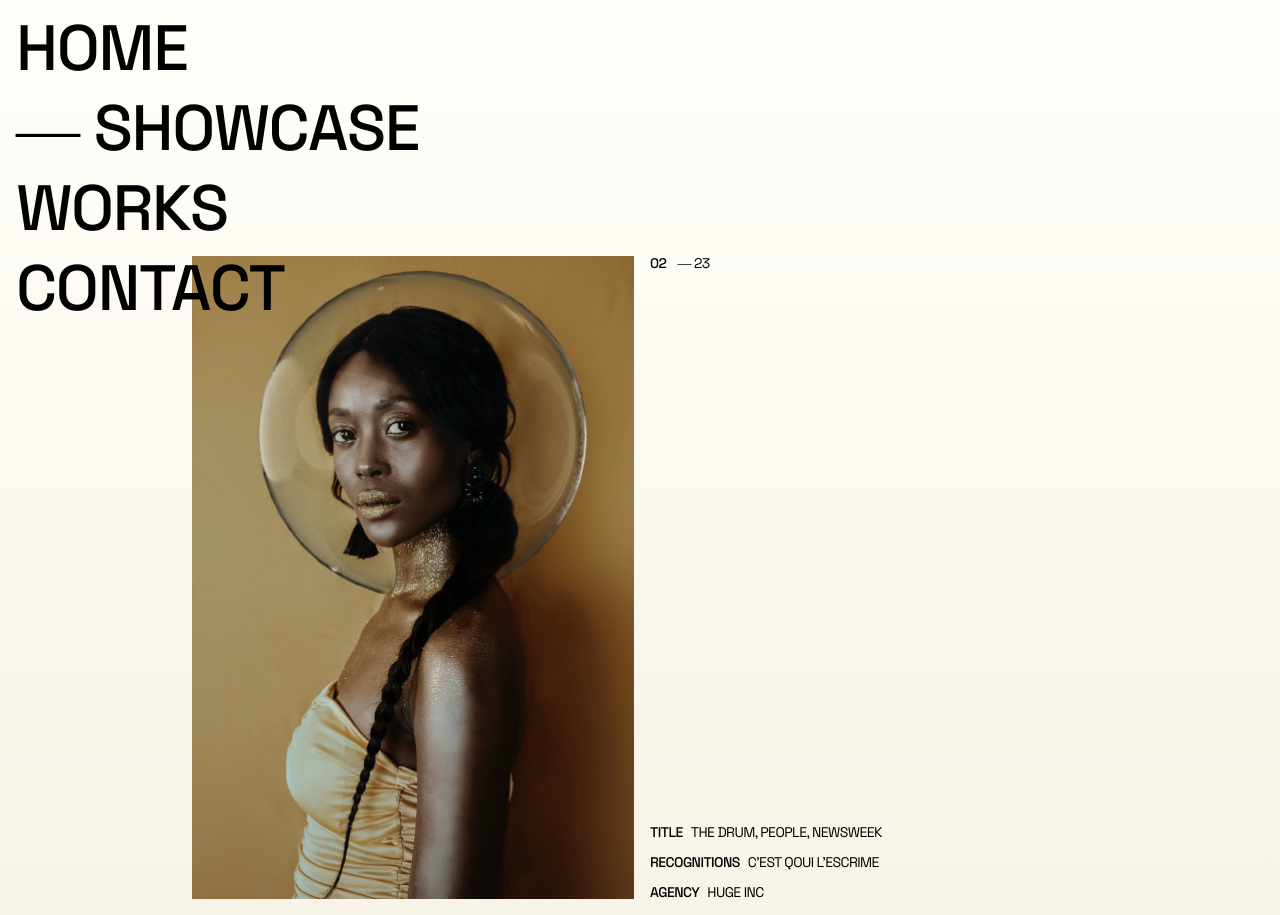
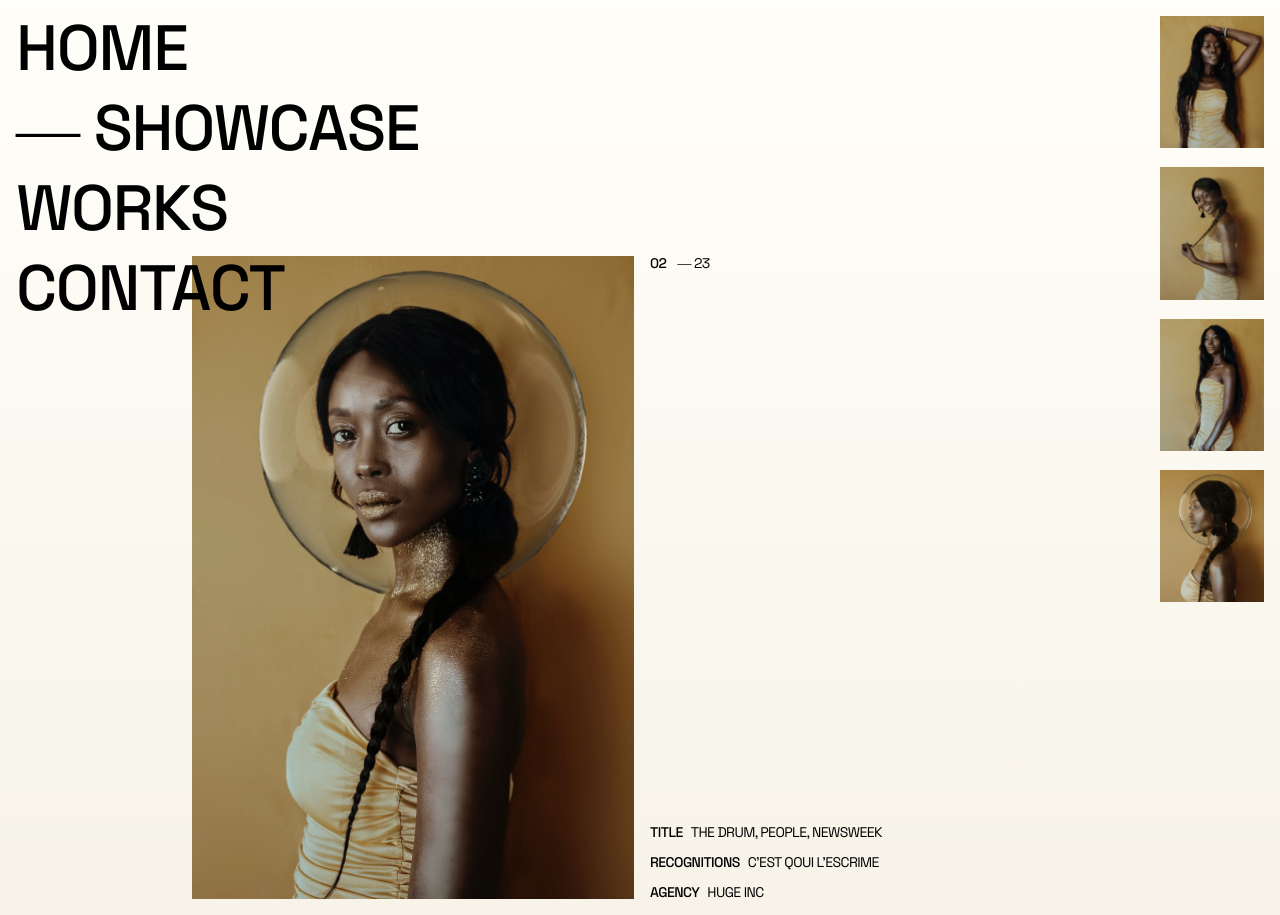
Before and after one commit to Preethi-Dev/Modern-Layou-46, a plain HTML site: page index.html in a window 1280 px wide. Drawn offline with Linux system fonts and the light colour scheme; the site is published under a folder, as on GitHub Pages, so addresses that start at the root find nothing.

Commit message:
update small images path

```diff
--- a/index.html
+++ b/index.html
@@ -29,10 +29,18 @@
         </div>
       </div>
       <div class="small__images">
-        <div class="image"><img src="/assets/images/Image01.png" alt="" /></div>
-        <div class="image"><img src="/assets/images/Image02.png" alt="" /></div>
-        <div class="image"><img src="/assets/images/Image03.png" alt="" /></div>
-        <div class="image"><img src="/assets/images/Image04.png" alt="" /></div>
+        <div class="image">
+          <img src="./assets/images/Image01.png" alt="" />
+        </div>
+        <div class="image">
+          <img src="./assets/images/Image02.png" alt="" />
+        </div>
+        <div class="image">
+          <img src="./assets/images/Image03.png" alt="" />
+        </div>
+        <div class="image">
+          <img src="./assets/images/Image04.png" alt="" />
+        </div>
       </div>
     </div>
   </body>
```
